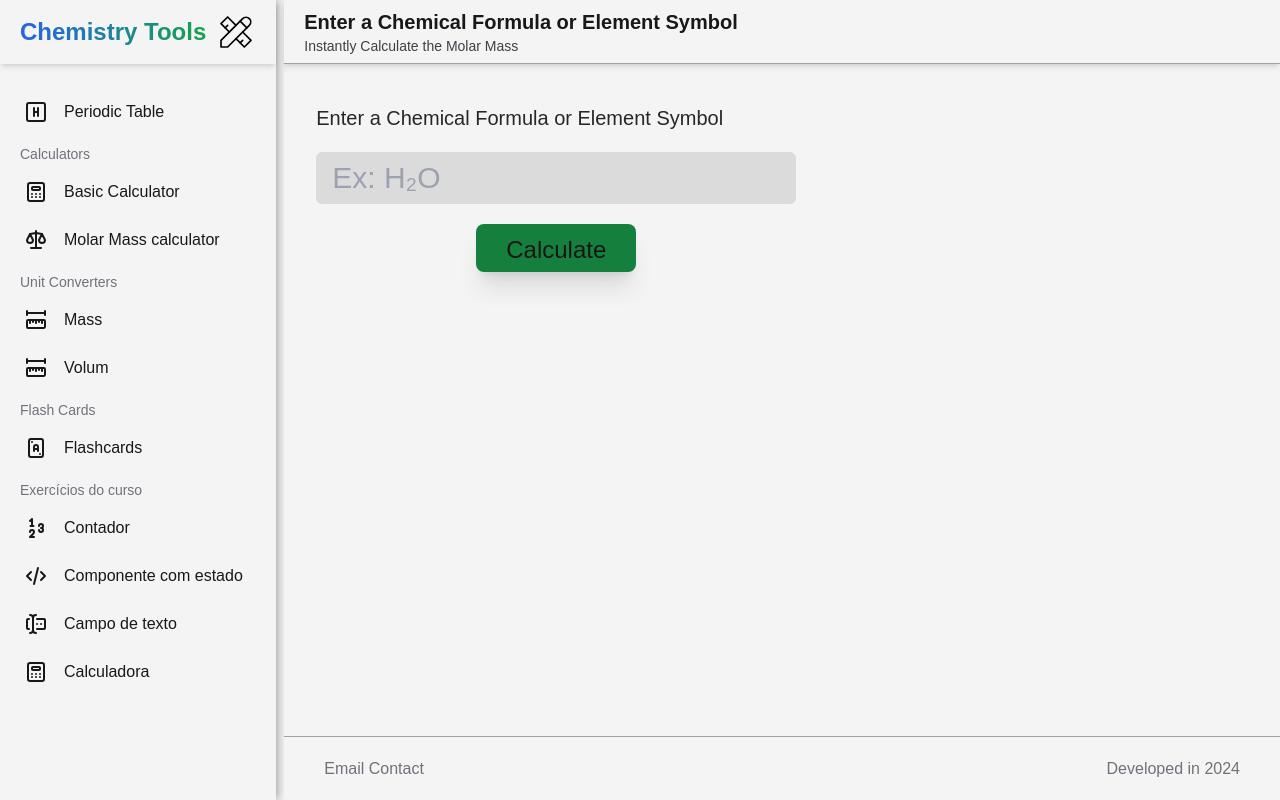
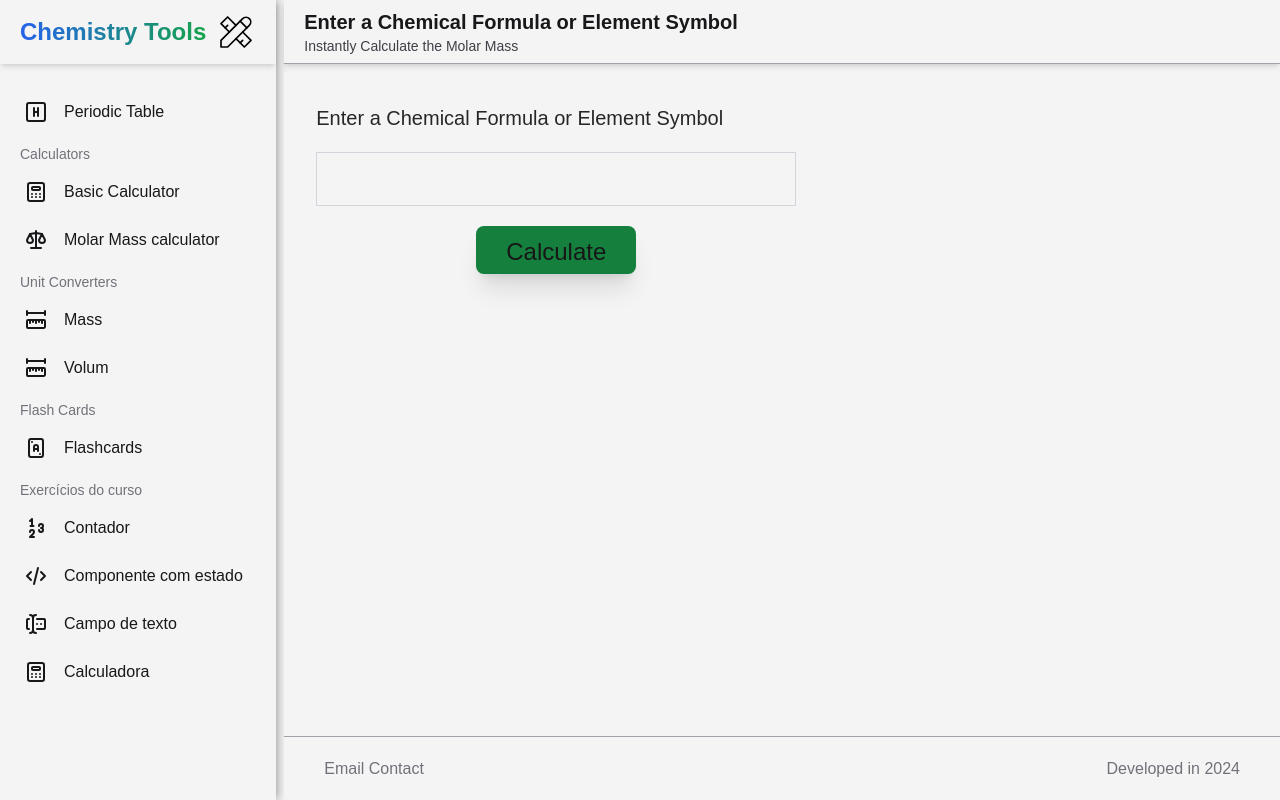
Before and after one commit to brunomacedo1203/Chemistry-Tools, a Next.js app: page /MolarMassCalculator in a window 1280 px wide. Built offline with nearby package versions, Linux system fonts and the light colour scheme.

Commit message:
Resolvendo o problema do subescrito no input da calculadora de massa molar

```diff
--- a/src/app/data/elementsData.tsx
+++ b/src/app/data/elementsData.tsx
@@ -1,13 +1,25 @@
 const elementsData = [
   // {
+  //   symbol: "lanthanides",
   //   atomicRange: "57 - 71",
-  //   displayText: "lanthanides",
+  //   name: "lanthanides",
   //   row: 6,
   //   column: 3,
   // },
   // {
+  //   symbol: "actinides",
   //   atomicRange: "89 - 103",
-  //   displayText: "actinides",
+  //   name: "actinides",
+  //   row: 7,
+  //   column: 3,
+  // },
+  // {
+  //   symbol: "",
+  //   name: "",
+  //   atomicNumber: "",
+  //   molarMass: 0,
+  //   group: 1,
+  //   period: 1,
   //   row: 7,
   //   column: 3,
   // },
@@ -21,6 +33,7 @@ const elementsData = [
     period: 1,
     row: 1,
     column: 1,
+    showColummNumber: true,
   },
   {
     symbol: "He",
--- a/src/components/PeriodicTableCards.tsx
+++ b/src/components/PeriodicTableCards.tsx
@@ -4,7 +4,7 @@ import elementsData from "@/app/data/elementsData";
 export default function PeriodicTableCards() {
   return (
     <div
-      className=" grid gap-1 p-5"
+      className=" bg-red-300 grid gap-1 p-5"
       style={{
         gridTemplateColumns: "repeat(18, minmax(50px, 1fr))",
         gridTemplateRows: "repeat(10, minmax(50px, 1fr))",
--- a/src/components/SingleCardPeriodicTable.tsx
+++ b/src/components/SingleCardPeriodicTable.tsx
@@ -12,13 +12,15 @@ export default function SingleCardPeriodicTable({
   molarMass,
 }: SingleCardPeriodicTableProps) {
   return (
-    <div className=" relative w-18 h-18 border-2 border-black items-center justify-center bg-gray-100">
+    <div className=" before:top-[-40px] before:absolute before:text-cyan-600 before:content-['1'] relative w-18 h-18 border-2 border-black items-center justify-center bg-gray-100">
       <span className="absolute top-1 left-1 text-black text-xs font-bold ">
         {atomicNumber}
       </span>
       <div className=" flex flex-col items-center p-2">
         <span className="text-2xl font-bold text-black">{symbol}</span>
-        <span className=" text-xs text-black text-center truncate">{name}</span>
+        <span className="hidden xl:inline text-xs text-cyan-600 text-center truncate">
+          {name}
+        </span>
         <span className="text-xs text-black">{molarMass?.toFixed(2)}</span>
       </div>
     </div>
--- a/src/pages/MolarMassCalculator.tsx
+++ b/src/pages/MolarMassCalculator.tsx
@@ -1,59 +1,201 @@
 import Pagina from "@/components/Pagina";
-import { useState } from "react";
-import InputFormula from "@/components/InputFormula";
+import { useState, useRef } from "react";
 import elementsData from "@/app/data/elementsData";
 
+interface ElementData {
+  symbol: string;
+  molarMass: number;
+}
+
+const SubscriptInput = ({
+  onChange,
+  onEnterPress,
+}: {
+  onChange: (val: string) => void;
+  onEnterPress: () => void;
+}) => {
+  const contentRef = useRef<HTMLDivElement>(null);
+
+  const formatWithSub = (str: string) => {
+    return str.replace(/(\d+)/g, "<sub>$1</sub>");
+  };
+
+  const handleInput = (e: React.FormEvent<HTMLDivElement>) => {
+    const rawText = e.currentTarget.textContent || "";
+    onChange(rawText);
+
+    const formattedText = formatWithSub(rawText);
+
+    if (contentRef.current && contentRef.current.innerHTML !== formattedText) {
+      contentRef.current.innerHTML = formattedText;
+      setCaretToEnd(contentRef.current);
+    }
+  };
+
+  const handleKeyDown = (e: React.KeyboardEvent<HTMLDivElement>) => {
+    if (e.key === "Enter") {
+      e.preventDefault();
+      onEnterPress();
+    }
+  };
+
+  const setCaretToEnd = (el: HTMLDivElement) => {
+    const range = document.createRange();
+    const sel = window.getSelection();
+    if (sel) {
+      range.selectNodeContents(el);
+      range.collapse(false);
+      sel.removeAllRanges();
+      sel.addRange(range);
+    }
+  };
+
+  return (
+    <div
+      ref={contentRef}
+      contentEditable
+      suppressContentEditableWarning
+      onInput={handleInput}
+      onKeyDown={handleKeyDown}
+      className="border border-gray-300 p-2 min-w-[200px] font-sans text-black"
+      spellCheck="false"
+    />
+  );
+};
+
 export default function MolarMassCalculator() {
-  const [formula, setFormula] = useState("");
+  const [formula, setFormula] = useState<string>("");
   const [molarMass, setMolarMass] = useState<string | null>(null);
   const [errorMessage, setErrorMessage] = useState<string>("");
 
   const calculateMolarMass = () => {
     let totalMolarMass = 0;
-    const formattedFormula = formula
-      .replace(/\s+/g, "")
-      .replace(
-        /(^|[^a-zA-Z])([a-z])/g,
-        (match: any, p1: any, p2: any) => p1 + p2.toUpperCase()
-      );
-    const regex = /([A-Z][a-z]*)(\d*)/g;
 
     if (formula === "") {
       setErrorMessage("Please enter an element symbol or a formula.");
       return;
     }
 
-    let formulaOutput;
-    while ((formulaOutput = regex.exec(formattedFormula)) !== null) {
-      const elementSymbolUser = formulaOutput[1];
-      const elementCount = parseInt(formulaOutput[2] || "1", 10);
-      const elementSymbol = elementsData.find(
-        (i) => i.symbol === elementSymbolUser
+    const formattedFormula = formula
+      .replace(/\s+/g, "")
+      .replace(
+        /(^|[^a-zA-Z])([a-z])/g,
+        (match, p1, p2) => p1 + p2.toUpperCase()
       );
 
-      if (elementSymbol) {
-        totalMolarMass += elementSymbol.molarMass * elementCount;
-      } else {
-        alert(
-          `The element with the symbol "${elementSymbolUser}" was not found in the periodic table`
-        );
-        return;
+    try {
+      totalMolarMass = calculateFromFormula(formattedFormula);
+      const formattedMolarMass = `The molar mass of ${formatWithSub(
+        formattedFormula
+      )} is: ${totalMolarMass.toFixed(2)} g/mol`;
+      setMolarMass(formattedMolarMass);
+      setErrorMessage("");
+    } catch (error: any) {
+      setErrorMessage(error.message);
+    }
+  };
+
+  const formatWithSub = (str: string) => {
+    return str.replace(/(\d+)/g, "<sub>$1</sub>");
+  };
+
+  const calculateFromFormula = (formula: string): number => {
+    const stack: { element: string; count: number }[] = [];
+    let currentElement = "";
+    let currentCount = "";
+    const length = formula.length;
+
+    for (let i = 0; i < length; i++) {
+      const char = formula[i];
+
+      if (/[A-Z]/.test(char)) {
+        if (currentElement) {
+          stack.push({
+            element: currentElement,
+            count: currentCount ? parseInt(currentCount, 10) : 1,
+          });
+          currentElement = "";
+          currentCount = "";
+        }
+        currentElement += char;
+      } else if (/[a-z]/.test(char)) {
+        currentElement += char;
+      } else if (/\d/.test(char)) {
+        currentCount += char;
+      } else if (char === "(" || char === "[") {
+        if (currentElement) {
+          stack.push({
+            element: currentElement,
+            count: currentCount ? parseInt(currentCount, 10) : 1,
+          });
+          currentElement = "";
+          currentCount = "";
+        }
+        stack.push({ element: char, count: 1 });
+      } else if (char === ")" || char === "]") {
+        if (currentElement) {
+          stack.push({
+            element: currentElement,
+            count: currentCount ? parseInt(currentCount, 10) : 1,
+          });
+          currentElement = "";
+          currentCount = "";
+        }
+
+        const group: { element: string; count: number }[] = [];
+        while (stack.length > 0) {
+          const top = stack.pop();
+          if (top && (top.element === "(" || top.element === "[")) {
+            break;
+          }
+          if (top) {
+            group.push(top);
+          }
+        }
+
+        let groupMultiplier = "";
+        while (i + 1 < length && /\d/.test(formula[i + 1])) {
+          groupMultiplier += formula[++i];
+        }
+
+        const finalMultiplier = groupMultiplier
+          ? parseInt(groupMultiplier, 10)
+          : 1;
+
+        for (const item of group) {
+          stack.push({
+            element: item.element,
+            count: item.count * finalMultiplier,
+          });
+        }
       }
     }
 
-    setMolarMass(
-      `The molar mass of ${formattedFormula} is: ${totalMolarMass.toFixed(
-        2
-      )} g/mol`
-    );
-    setErrorMessage("");
-  };
+    if (currentElement) {
+      stack.push({
+        element: currentElement,
+        count: currentCount ? parseInt(currentCount, 10) : 1,
+      });
+    }
 
-  const handleKeyUp = (e: React.KeyboardEvent) => {
-    if (e.key === "Enter") {
-      e.preventDefault();
-      calculateMolarMass();
+    let totalMolarMass = 0;
+    while (stack.length > 0) {
+      const item = stack.pop();
+      if (item) {
+        const elementSymbol: ElementData | undefined = elementsData.find(
+          (i) => i.symbol === item.element
+        );
+        if (elementSymbol) {
+          totalMolarMass += elementSymbol.molarMass * item.count;
+        } else {
+          throw new Error(
+            `The element with the symbol "${item.element}" was not found in the periodic table`
+          );
+        }
+      }
     }
+
+    return totalMolarMass;
   };
 
   return (
@@ -62,28 +204,26 @@ export default function MolarMassCalculator() {
       subtitulo="Instantly Calculate the Molar Mass"
     >
       <div className="flex flex-col gap-5 p-4 max-w-lg w-full">
-        <span>
-          <h1 className=" text-xl text-zinc-800">
-            Enter a Chemical Formula or Element Symbol
-          </h1>
-        </span>
-        <InputFormula
-          value={formula}
-          onChange={(e) => setFormula(e.target.value)}
-          onKeyUp={handleKeyUp}
-          placeholder="Ex: H₂O"
+        <h1 className="text-xl text-zinc-800">
+          Enter a Chemical Formula or Element Symbol
+        </h1>
+
+        <SubscriptInput
+          onChange={(val) => setFormula(val)}
+          onEnterPress={calculateMolarMass}
         />
+
         <div className="flex justify-center items-center">
           <button
             className="btn-calculate w-40 h-12"
             onClick={calculateMolarMass}
           >
-            <span className="text-2xl text-center ">Calculate</span>
+            <span className="text-2xl text-center">Calculate</span>
           </button>
         </div>
 
         <span className="flex justify-center items-center text-zinc-800 text-center text-2xl">
-          {molarMass && <div>{molarMass}</div>}
+          {molarMass && <div dangerouslySetInnerHTML={{ __html: molarMass }} />}
         </span>
         <span className="flex justify-center items-center text-zinc-800 text-center text-2xl">
           {errorMessage && <div className="error-message">{errorMessage}</div>}
```
